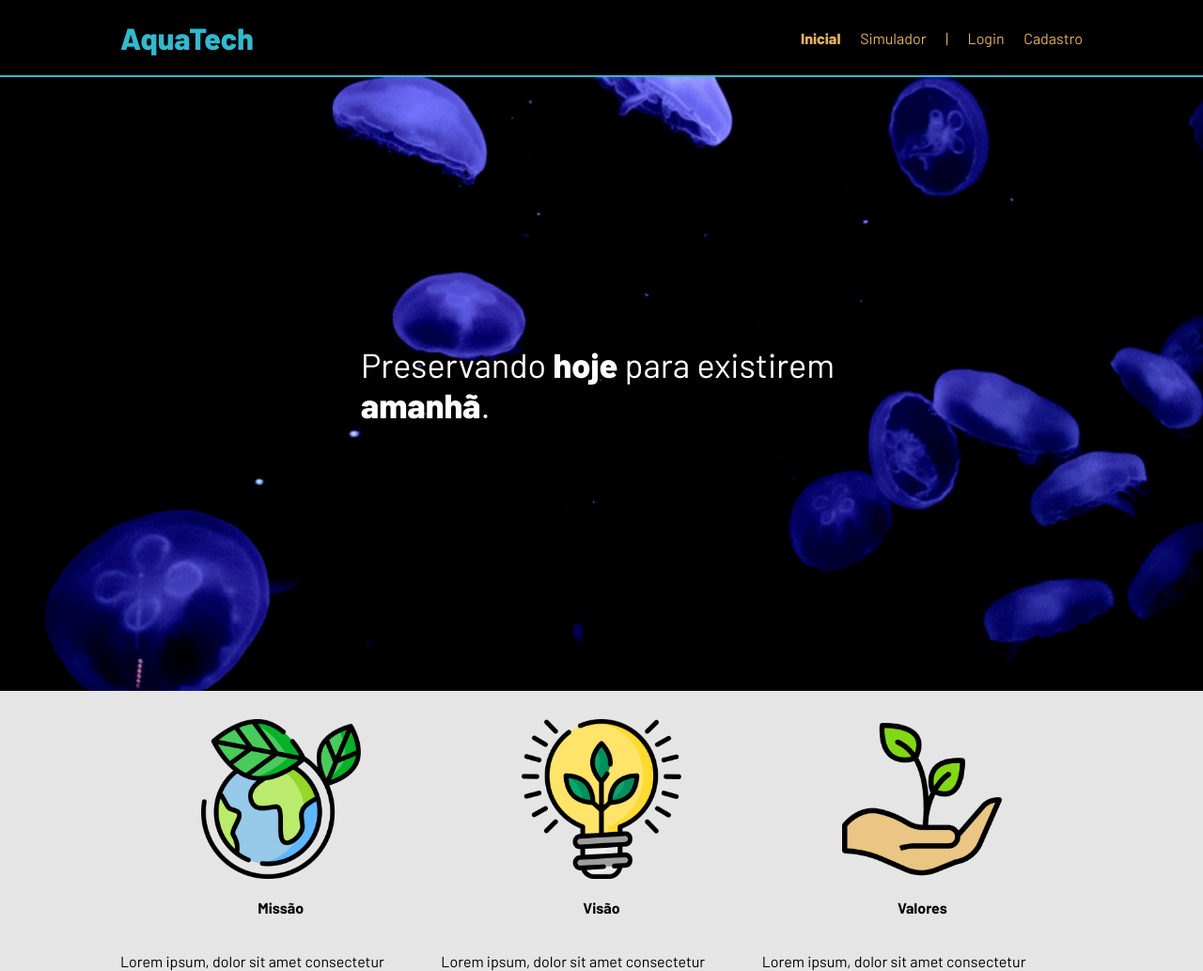
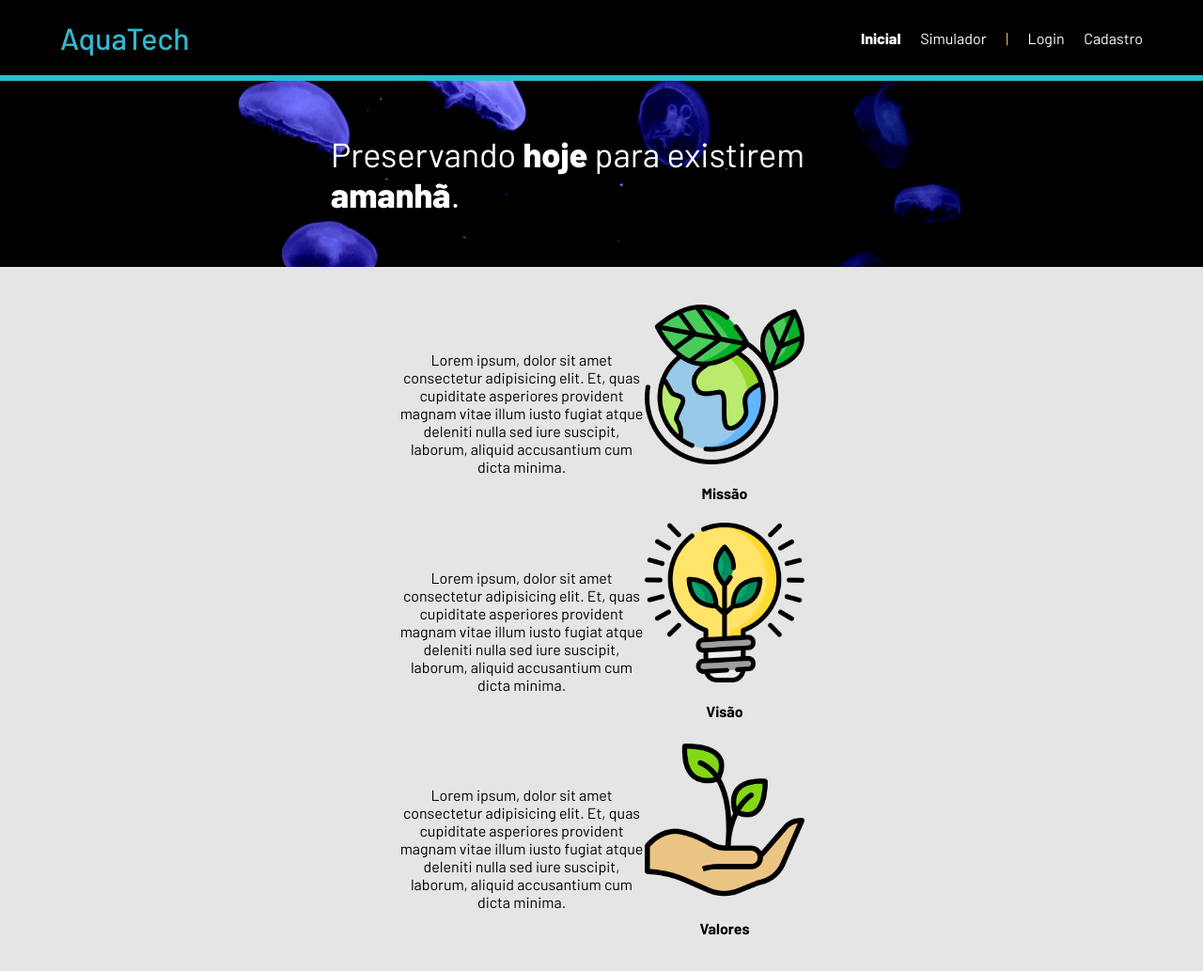
Before and after one commit to amandampedroza/AquaTech-Aula, a plain HTML site: page public/index.html in a window 1280 px wide. Shown: the top 1033 px of the page at 94% size. Drawn offline with Linux system fonts and the light colour scheme.

Commit message:
Aula PI 09/10

```diff
--- a/public/index.html
+++ b/public/index.html
@@ -45,22 +45,29 @@
       <div class="container">
         <div class="boxes">
           <div class="box">
+            <div class="minibox">
             <img src="../public/assets/imgs/planet-earth_color.png">
             <h4>Missão</h4>
+            </div>
             <p>Lorem ipsum, dolor sit amet consectetur adipisicing elit. Et, quas cupiditate asperiores provident magnam
               vitae illum iusto fugiat atque deleniti nulla sed iure suscipit, laborum, aliquid accusantium cum dicta
               minima.</p>
           </div>
           <div class="box">
+            <div class="minibox">
             <img src="../public/assets/imgs/lightbulb_color.png">
             <h4>Visão</h4>
+          </div>
             <p>Lorem ipsum, dolor sit amet consectetur adipisicing elit. Et, quas cupiditate asperiores provident magnam
               vitae illum iusto fugiat atque deleniti nulla sed iure suscipit, laborum, aliquid accusantium cum dicta
               minima.</p>
+
           </div>
           <div class="box">
+            <div class="minibox">
             <img src="../public/assets/imgs/growth_color.png">
             <h4>Valores</h4>
+            </div>
             <p>Lorem ipsum, dolor sit amet consectetur adipisicing elit. Et, quas cupiditate asperiores provident magnam
               vitae illum iusto fugiat atque deleniti nulla sed iure suscipit, laborum, aliquid accusantium cum dicta
               minima.</p>
--- a/public/styles/style.css
+++ b/public/styles/style.css
@@ -14,20 +14,20 @@ body {
 
 :root {
     --tamanho-header: 80px;
-    --tamanho-banner: calc(100vh - var(--tamanho-header) - var(--tamanho-footer) - 2px);
+    --tamanho-banner: calc(50vh - var(--tamanho-header) - var(--tamanho-footer) - 2px);
     --tamanho-login: calc(100vh - var(--tamanho-header) - var(--tamanho-footer) - 2px);
-    --tamanho-footer: 65px;
+    --tamanho-footer: 120px;
 
 }
 
 .header {
     height: var(--tamanho-header);
-    border-bottom: 2px solid #32b9cd;
+    border-bottom: 6px solid #32b9cd;
 }
 
 .container {
     display: flex;
-    width: 80%;
+    width: 90%;
     margin: auto;
 
 }
@@ -41,7 +41,7 @@ body {
 /* hierariquia de componentes, dentro da class header, a tag a terá essa estilização*/
 .header a {
     text-decoration: none;
-    color: #e3b062;
+    color: #ffffff;
 }
 
 .agora {
@@ -60,7 +60,7 @@ body {
 .titulo {
     color: #32b9cd;
     width: fit-content;
-    font-weight: 800;
+    font-weight: 500;
 }
 
 .banner {
@@ -98,18 +98,29 @@ body {
     display: flex;
     justify-content: space-between;
     width: 100%;
-    padding: 30px 0;
+    padding: 5vh 45vh 5vh 45vh ;
+    flex-direction: column;
+
 }
 
 .box {
     display: flex;
+    flex-direction: row-reverse;
+    justify-content: space-between;
+    align-items: center;
+    text-align: center;
+
+}
+
+.minibox{
+    display: flex;
     flex-direction: column;
     align-items: center;
 }
-
 .box img {
     width: 170px;
 }
+
 
 /*FOOTER*/
 
@@ -128,6 +139,7 @@ body {
 
 .version {
     font-size: 12px;
+    margin-bottom: 45px;
 }
 
 /* inicio pagina login */
```
Also changed, not shown: public/cadastro.html (+1 -1 lines).
